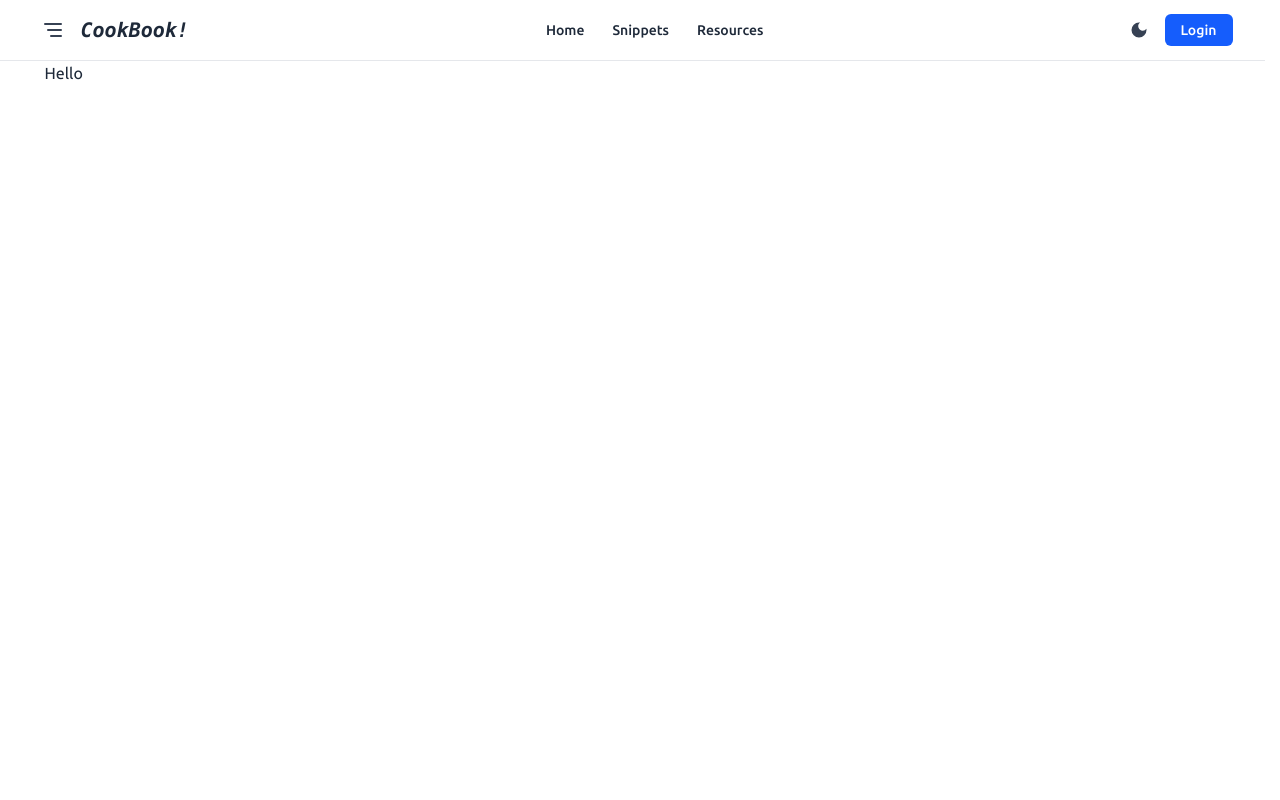
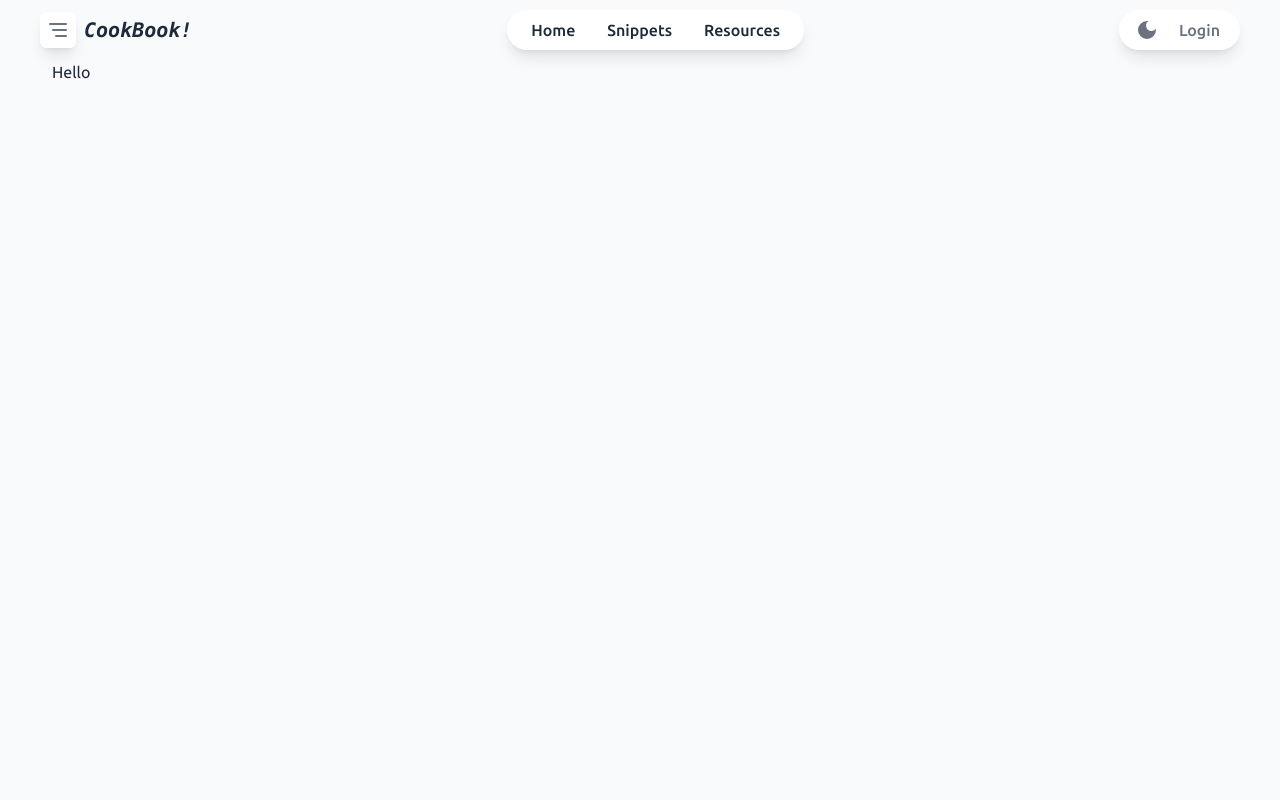
Before and after one commit to TheProjectsX/theprojectsx-cookbook, a Next.js app in the folder client-side/: page / in a window 1280 px wide. Both pictures are taken after a click on the button 1138 px from the left and 30 px from the top of the page. Shown: the top 800 px of the page. Built offline with nearby package versions, Linux system fonts and the light colour scheme; no server answers.

Commit message:
Updated navbar design

```diff
--- /dev/null
+++ b/client-side/src/app/admin/dashboard/page.tsx
@@ -0,0 +1,11 @@
+import React from "react";
+
+const AdminDashboard = () => {
+    return (
+        <main className="flex-1 w-full max-width mx-auto px-3">
+            Hello
+        </main>
+    );
+};
+
+export default AdminDashboard;
--- a/client-side/src/app/globals.css
+++ b/client-side/src/app/globals.css
@@ -11,6 +11,7 @@
     --font-primary: "Ubuntu", sans-serif;
     --font-title: "Montserrat", sans-serif;
     --color-light-primary: #155dfc;
+    --color-dark-primary: dodgerBlue;
 }
 
 /* Custom Classes */
@@ -24,7 +25,7 @@
 }
 
 html {
-    scrollbar-gutter: stable;
+    /* scrollbar-gutter: stable; */
 }
 
 /* Plugins */
--- a/client-side/src/app/layout.tsx
+++ b/client-side/src/app/layout.tsx
@@ -22,7 +22,7 @@ export default function RootLayout({
                     rel="stylesheet"
                 />
             </head>
-            <body className="flex flex-col min-h-screen font-primary dark:bg-slate-800 text-gray-800 dark:text-gray-300 transition-colors">
+            <body className="flex flex-col min-h-screen text-gray-800 transition-colors font-primary bg-slate-50 dark:bg-slate-800 dark:text-gray-300">
                 <ApplicationWrapper>{children}</ApplicationWrapper>
             </body>
         </html>
--- a/client-side/src/components/Authentication/index.tsx
+++ b/client-side/src/components/Authentication/index.tsx
@@ -14,7 +14,7 @@ const Authentication = ({
 
     return (
         <div
-            className="fixed inset-0 bg-black/50 flex items-center justify-center p-4 cursor-pointer"
+            className="fixed inset-0 flex items-center justify-center p-4 cursor-pointer bg-slate-700/50"
             onClick={(e) => {
                 if (e.currentTarget === e.target) {
                     setStatus(null);
--- a/client-side/src/components/Authentication/sections/login.tsx
+++ b/client-side/src/components/Authentication/sections/login.tsx
@@ -50,14 +50,14 @@ const LoginModal = ({
     };
 
     return (
-        <div className="max-w-[500px] w-full bg-white dark:bg-slate-800 p-5 rounded-md cursor-auto border-2 border-slate-200 dark:border-slate-700 relative transition-colors">
-            <h2 className="text-center text-xl font-medium pb-3 mb-6 border-b dark:border-slate-600">
+        <div className="max-w-[500px] w-full bg-white dark:bg-slate-800 p-5 rounded-md cursor-auto dark:border-slate-700 relative transition-colors">
+            <h2 className="pb-3 mb-6 text-xl font-medium text-center border-b dark:border-slate-600">
                 Login to Your Account
             </h2>
 
             {/* Credentials Login */}
             <form onSubmit={handleSubmit}>
-                <label className="font-medium text-gray-900 dark:text-white flex flex-col gap-1 mb-4">
+                <label className="flex flex-col gap-1 mb-4 font-medium text-gray-900 dark:text-white">
                     <p>Email</p>
                     <input
                         type="email"
@@ -67,7 +67,7 @@ const LoginModal = ({
                         required
                     />
                 </label>
-                <label className="font-medium text-gray-900 dark:text-white flex flex-col gap-1 relative mb-5">
+                <label className="relative flex flex-col gap-1 mb-5 font-medium text-gray-900 dark:text-white">
                     <p>Password</p>
                     <input
                         type="password"
@@ -114,7 +114,7 @@ const LoginModal = ({
                         <span className="show">
                             <AiOutlineEye />
                         </span>
-                        <span className="hide hidden">
+                        <span className="hidden hide">
                             <AiOutlineEyeInvisible />
                         </span>
                     </button>
@@ -122,7 +122,7 @@ const LoginModal = ({
 
                 <button
                     type="submit"
-                    className="w-full bg-light-primary hover:bg-blue-700 py-2 rounded-md font-medium cursor-pointer text-white click-effect disabled:cursor-not-allowed disabled:opacity-80"
+                    className="w-full py-2 font-medium text-white rounded-md cursor-pointer bg-light-primary hover:bg-blue-700 click-effect disabled:cursor-not-allowed disabled:opacity-80"
                     disabled={isLoading || isSuccess}
                 >
                     Login
@@ -159,7 +159,7 @@ const LoginModal = ({
 
             {/* Close Button */}
             <button
-                className="absolute right-3 top-3 text-lg bg-slate-200 dark:bg-slate-700 p-1 rounded-full cursor-pointer"
+                className="absolute p-1 text-lg rounded-full cursor-pointer right-3 top-3 bg-slate-200 dark:bg-slate-700"
                 onClick={() => setStatus(null)}
             >
                 <IoMdClose />
--- a/client-side/src/components/Navbar/index.tsx
+++ b/client-side/src/components/Navbar/index.tsx
@@ -13,11 +13,14 @@ import Popover from "@theprojectsx/react-popover";
 import PopoverContent from "./PopoverContent";
 
 const Navbar = () => {
-    const navLinks = [
+    const commonNavLinks = [
         {
             label: "Home",
             href: "/",
         },
+    ];
+
+    const publicNavLinks = [
         {
             label: "Snippets",
             href: "/snippets",
@@ -27,6 +30,22 @@ const Navbar = () => {
             href: "/resources",
         },
     ];
+
+    const adminNavLinks = [
+        {
+            label: "Users",
+            href: "/admin/users",
+        },
+        {
+            label: "Guides",
+            href: "/admin/guides",
+        },
+        {
+            label: "Sections",
+            href: "/admin/sections",
+        },
+    ];
+
     const [authStatus, setAuthStatus] = useState<AuthStatus>(null);
 
     const pathname = usePathname();
@@ -43,44 +62,56 @@ const Navbar = () => {
         dispatch(fetchUserInfoViaThunk());
     }, [dispatch]);
 
+    const navLinks = [
+        ...commonNavLinks,
+        ...(userInfo && pathname.startsWith("/admin")
+            ? adminNavLinks
+            : publicNavLinks),
+    ];
+
     return (
         <>
             <Authentication status={authStatus} setStatus={setAuthStatus} />
 
-            <header className="py-2.5 px-3 dark:bg-slate-700 border-b border-gray-200 dark:border-slate-600 transition-colors">
-                <div className="flex justify-between items-center max-width mx-auto">
-                    <div className="flex gap-2 items-center">
-                        <button className="text-2xl p-2 text-gray-700 dark:text-gray-300 hover:text-black dark:hover:text-white hover:bg-slate-200 dark:hover:bg-slate-600 rounded-md cursor-pointer click-effect !transition-all">
+            <header className="py-2.5 px-3">
+                {/* Logo and Ham */}
+                <div className="flex items-center justify-between mx-auto max-width">
+                    <div className="flex items-center gap-2">
+                        <button className="text-2xl p-1.5 text-gray-500 hover:text-black bg-white dark:bg-slate-700 dark:text-gray-400 dark:hover:text-white shadow-lg rounded-md cursor-pointer click-effect !transition-all">
                             <TbMenuDeep />
                         </button>
 
                         <Link
                             href="/"
-                            className="font-mono italic font-semibold text-xl"
+                            className="font-mono text-xl italic font-semibold"
                         >
                             CookBook!
                         </Link>
                     </div>
 
-                    <nav>
-                        <ul className="flex text-sm font-medium">
-                            {navLinks.map((link) => (
+                    {/* Navigation Links */}
+                    <nav className="px-2 bg-white shadow-lg dark:bg-slate-700 rounded-3xl">
+                        <ul className="flex font-medium transition-colors">
+                            {navLinks.map(
+                                (link) => (
                                     <li key={link.href}>
                                         <Link
                                             href={link.href}
-                                        className="px-3.5 py-1.5 hover:text-light-primary"
+                                            className="block px-4 py-2 hover:text-light-primary dark:hover:text-dark-primary"
                                         >
                                             {link.label}
                                         </Link>
                                     </li>
-                            ))}
+                                )
+                            )}
                         </ul>
                     </nav>
 
-                    <div className="flex items-center gap-2">
+                    {/* Theme and Login */}
+                    <div className="flex items-center px-2 transition-colors bg-white shadow-lg dark:bg-slate-700 rounded-3xl">
                         <button
                             data-theme="dark"
-                            className="text-xl p-2 text-gray-700 dark:text-gray-300 hover:text-black dark:hover:text-white hover:bg-slate-200 dark:hover:bg-slate-600 rounded-md cursor-pointer transition-colors"
+                            className="p-2 text-2xl text-gray-500 transition-colors rounded-md cursor-pointer hover:text-black dark:text-gray-400 dark:hover:text-white"
                             onClick={(e) => {
                                 const target = (e.currentTarget ||
                                     e.target) as HTMLButtonElement;
@@ -117,7 +148,7 @@ const Navbar = () => {
                             <span className="light">
                                 <MdLightMode />
                             </span>
-                            <span className="dark hidden">
+                            <span className="hidden dark">
                                 <MdDarkMode />
                             </span>
                         </button>
@@ -135,7 +166,7 @@ const Navbar = () => {
                                         router.push("/login");
                                     }
                                 }}
-                                className="bg-light-primary text-white px-4 py-1.5 rounded-md text-sm font-medium hover:bg-blue-700 cursor-pointer click-effect"
+                                className="text-gray-500 hover:text-black dark:text-gray-400 dark:hover:text-white px-3 py-1.5 rounded-md font-medium cursor-pointer click-effect"
                             >
                                 Login
                             </button>
@@ -146,13 +177,15 @@ const Navbar = () => {
                                 content={<PopoverContent userInfo={userInfo} />}
                                 position="bottom"
                                 axis="right"
-                                parentStyles={{ height: "2.25rem" }}
+                                parentStyles={{
+                                    height: "2.25rem",
+                                }}
                             >
-                                <button className="cursor-pointer click-effect">
+                                <button className="pl-2 cursor-pointer click-effect">
                                     <img
                                         src={userInfo.avatar}
                                         alt="User Avatar"
-                                        className="size-9 rounded-full"
+                                        className="rounded-full size-9"
                                     />
                                 </button>
                             </Popover>
```
Also changed, not shown: client-side/src/components/Authentication/sections/register.tsx (+8 -8 lines). Lines whose indentation alone changed are shown as unchanged.
